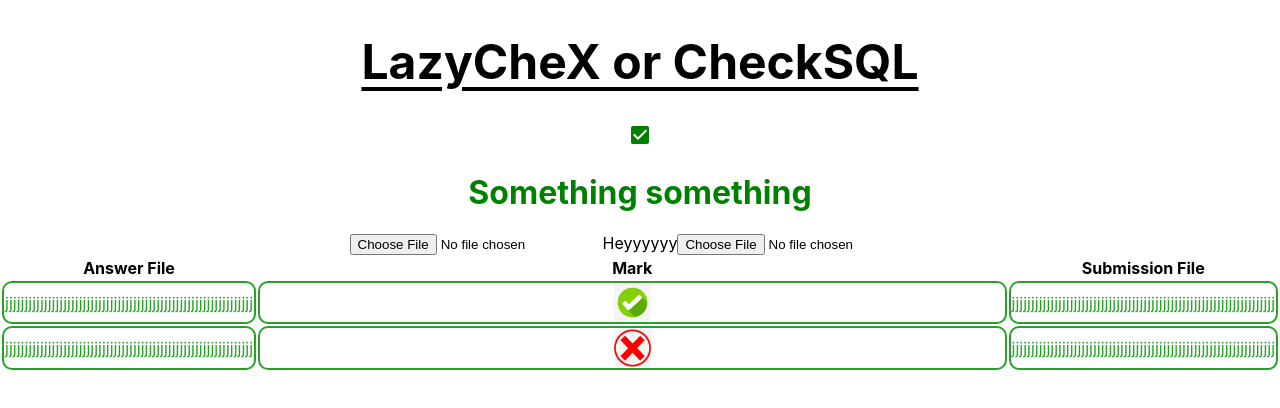
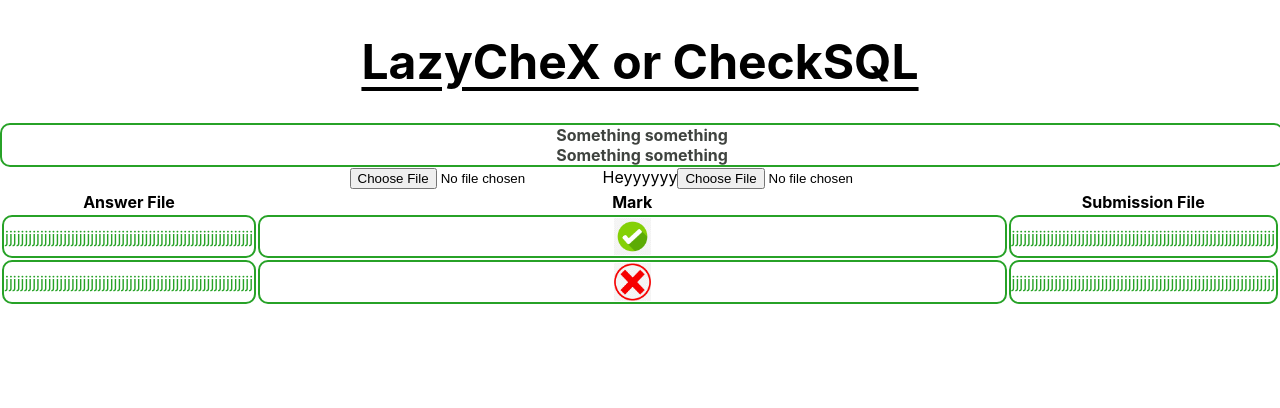
Before and after one commit to AshnahKhalidKhan/CheckSQL, a React (Create React App) app in the folder lazychex/: page / in a window 1280 px wide. Shown: the top 408 px of the page. Built offline with nearby package versions, Linux system fonts and the light colour scheme.

Commit message:
A lot of QueryBox CSSS

```diff
--- a/lazychex/src/Components/QueryBox/QueryBox.css
+++ b/lazychex/src/Components/QueryBox/QueryBox.css
@@ -1,4 +1,11 @@
 .QueryBox
 {
-    color: green;
+    width: 100%;
+    text-align: center;
+    vertical-align: middle;
+    margin: auto;
+    font-size: 50%;
+    color: rgb(63, 67, 63);
+    border: 2px solid rgb(39, 162, 39);
+    border-radius: 10px;
 }
--- a/lazychex/src/Components/QueryBox/QueryBox.js
+++ b/lazychex/src/Components/QueryBox/QueryBox.js
@@ -4,8 +4,8 @@ import { CheckBox } from '@mui/icons-material';
 function QueryBox() {
     return (
         <div className = 'QueryBox'>
-            <CheckBox/>
-            <h1>Something something</h1>
+            <h1 style = {{textAlign: 'center', margin: 'auto'}}>Something something</h1>
+            <h1 style = {{textAlign: 'center', margin: 'auto'}}>Something something</h1>
         </div>
     );
 }
```
